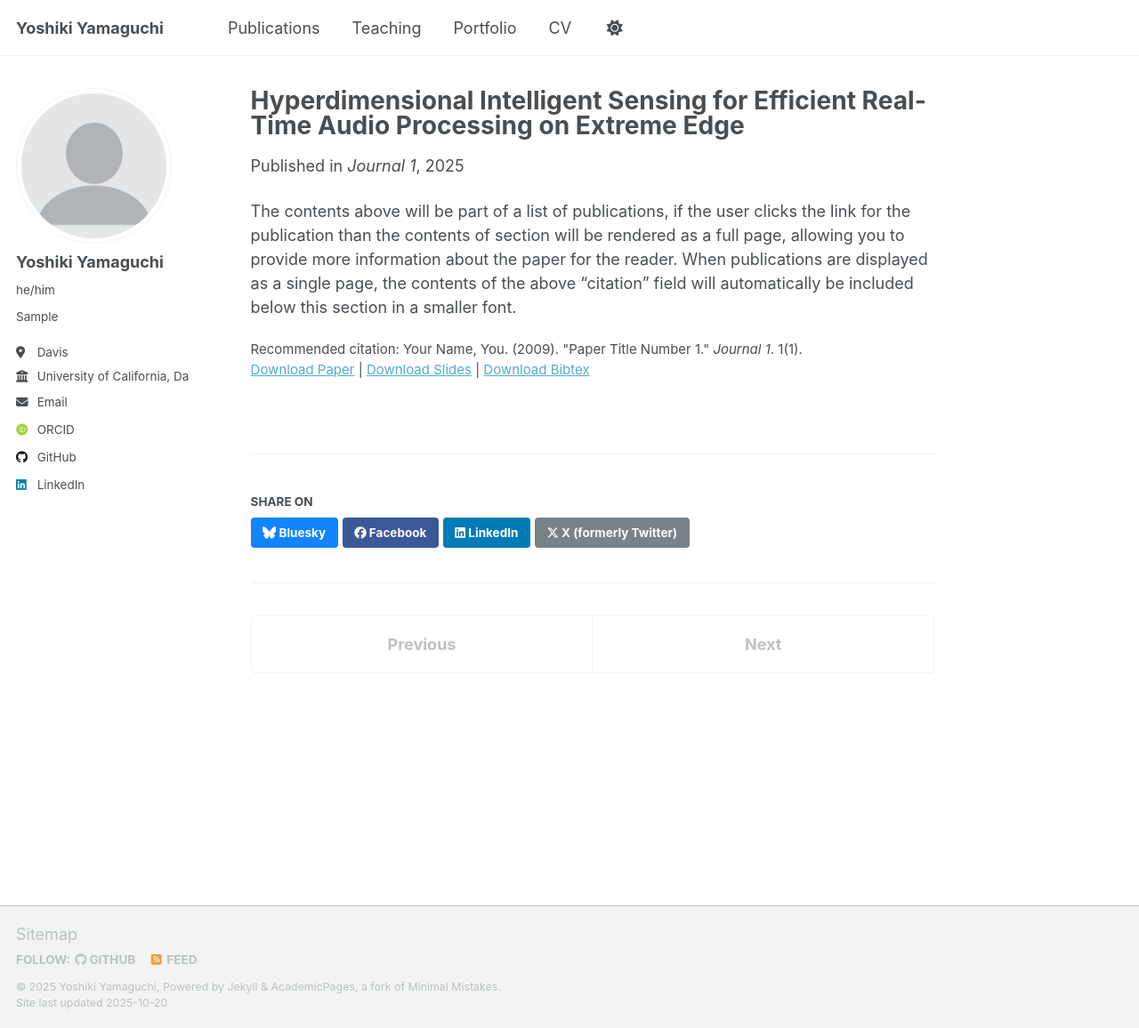
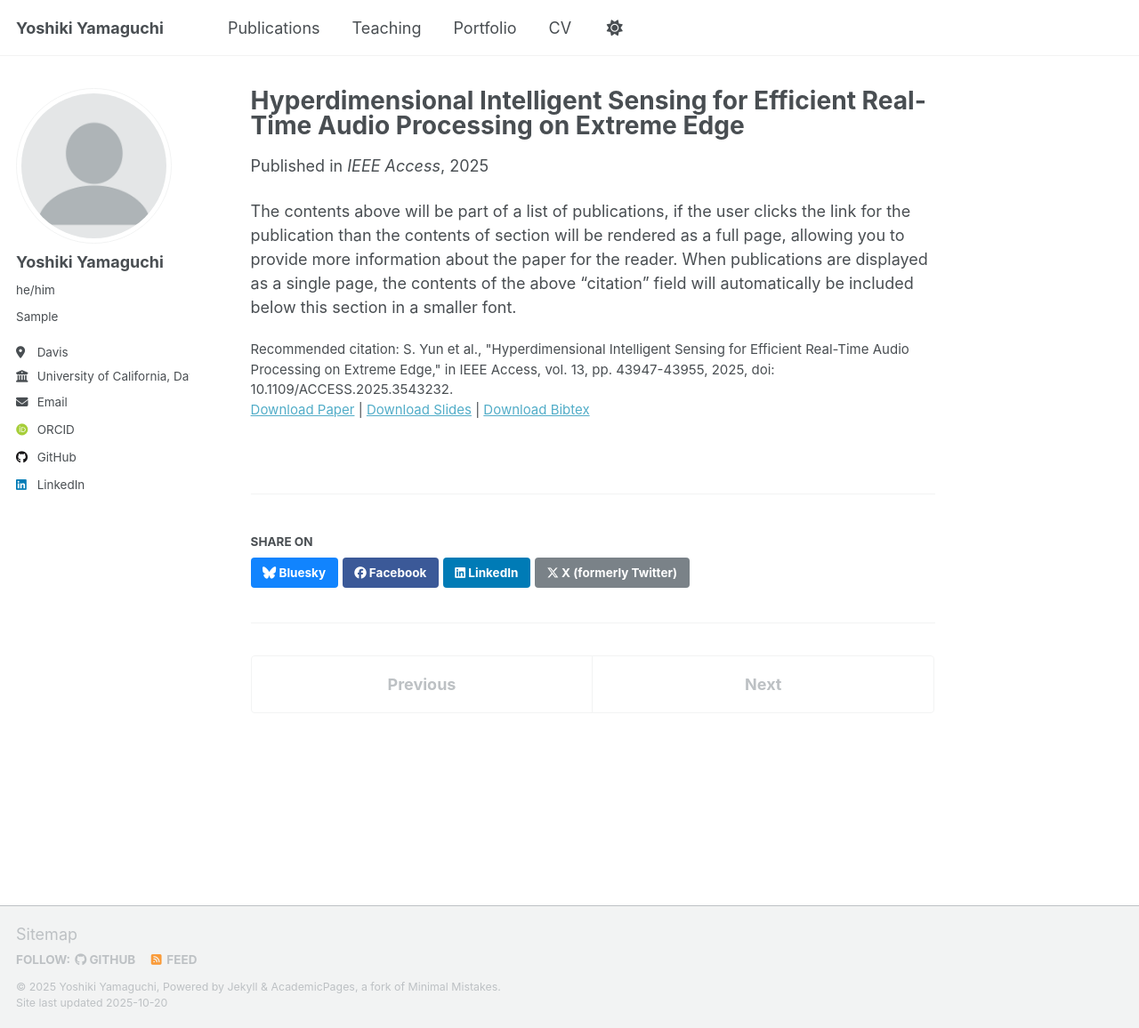
Before and after one commit to Yoshiki0319/Yoshiki0319.github.io, a Jekyll site: the page built from _publications/2009-10-01-paper-title-number-1.md, in a window 1280 px wide and 1156 px high. Shown: the whole window at 89% size. Built offline with Jekyll 4.4.1, drawn with Linux system fonts in a browser that asks for light colours; some web fonts are replaced; a script that is not in the unit is left out.

Commit message:
Change publication venue to IEEE Access and update citation
Updated the publication details including venue and citation.

```diff
--- a/_publications/2009-10-01-paper-title-number-1.md
+++ b/_publications/2009-10-01-paper-title-number-1.md
@@ -5,10 +5,10 @@ category: manuscripts
 permalink: /publication/2009-10-01-paper-title-number-1
 excerpt: 'The escalating challenges of managing vast sensor-generated data, particularly in audio applications, necessitate innovative solutions. Current systems face significant computational and storage demands, especially in real-time applications like gunshot detection systems (GSDS), and the proliferation of edge sensors exacerbates these issues. This paper proposes a groundbreaking approach with a near-sensor model tailored for intelligent audio-sensing frameworks. Utilizing a Fast Fourier Transform (FFT) module, convolutional neural network (CNN) layers, and HyperDimensional Computing (HDC), our model excels in low-energy, rapid inference, and online learning. It is highly adaptable for efficient ASIC design implementation, offering superior energy efficiency compared to conventional embedded CPUs or GPUs, and is compatible with the trend of shrinking microphone sensor sizes. Comprehensive evaluations at both software and hardware levels underscore the model’s efficacy. Software assessments through detailed ROC curve analysis revealed a delicate balance between energy conservation and quality loss, achieving up to 82.1% energy savings with only 1.39% quality loss. Hardware evaluations highlight the model’s commendable energy efficiency when implemented via ASIC design, especially with the Google Edge TPU, showcasing its superiority over prevalent embedded CPUs and GPUs.'
 date: 2025-02-15
-venue: 'Journal 1'
+venue: 'IEEE Access'
 slidesurl: ''
 paperurl: 'https://ieeexplore.ieee.org/stamp/stamp.jsp?tp=&arnumber=10896650'
 bibtexurl: 'https://academicpages.github.io/files/IEEE Xplore Citation BibTeX Download 2025.10.20.2.23.49.bib'
-citation: 'Your Name, You. (2009). &quot;Paper Title Number 1.&quot; <i>Journal 1</i>. 1(1).'
+citation: 'S. Yun et al., "Hyperdimensional Intelligent Sensing for Efficient Real-Time Audio Processing on Extreme Edge," in IEEE Access, vol. 13, pp. 43947-43955, 2025, doi: 10.1109/ACCESS.2025.3543232.'
 ---
 The contents above will be part of a list of publications, if the user clicks the link for the publication than the contents of section will be rendered as a full page, allowing you to provide more information about the paper for the reader. When publications are displayed as a single page, the contents of the above "citation" field will automatically be included below this section in a smaller font.
```
